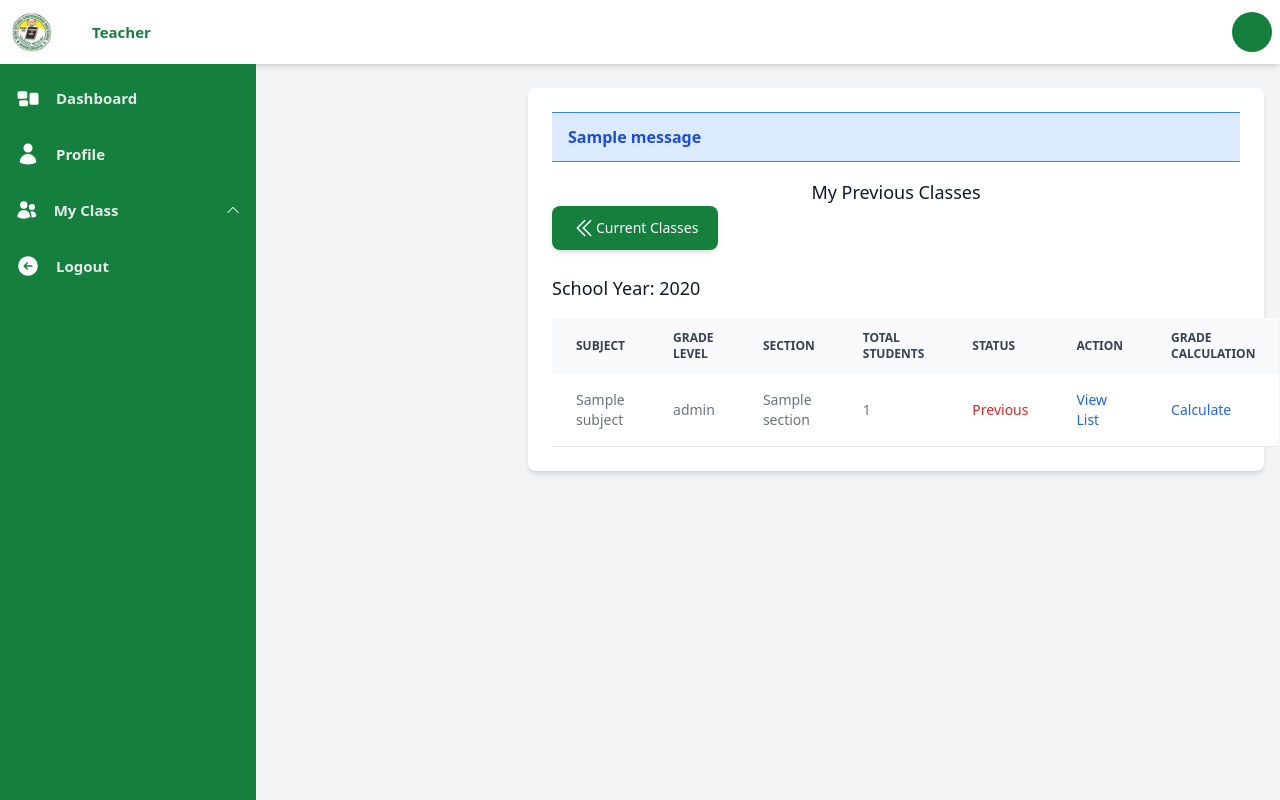
After one commit to Kotarooopo/Grades-Management-System-V5, a Django app: template core/templates/teacher-prevClassAdvisory.html in a window 1280 px wide. The commit adds this page. Run offline with Django 3.2, Linux system fonts and the light colour scheme; the template is opened without the code that fills it: most values are stand-ins (such as "Sample title", 1, 10 or a date in 2020); one stand-in notice (Sample message) is shown; style sheets or scripts are compiled from the project's sources; some libraries are stand-ins or nearby versions.

Commit message:
Previous Classes for teacher

```diff
--- /dev/null
+++ b/core/templates/teacher-prevClassAdvisory.html
@@ -0,0 +1,138 @@
+{% extends 'teacher-base.html' %}
+
+{% block content %}
+
+{% load static %}
+
+<div class="bg-white rounded-lg shadow-md p-6">
+    {% if messages %}
+    <div class="messages mb-4">
+        {% for message in messages %}
+        <div class="{% if message.tags %}{{ message.tags }}{% endif %} bg-blue-100 border-t border-b border-blue-500 text-blue-700 px-4 py-3" role="alert">
+            <p class="font-bold">{{ message }}</p>
+        </div>
+        {% endfor %}
+    </div>
+    {% endif %}
+
+    <div class="card">
+        <div class="card-header">
+            <div class="card-header text-center">
+                <h3 class="text-lg font-medium text-gray-900">
+                    My Previous Classes
+                </h3>
+            </div>
+        </div>
+        <div class="flex flex-col items-start space-y-2 mb-4">
+            <a href="{% url 'teacher-myClassAdvisory' %}" class="shadow-md flex items-center focus:outline-none text-white bg-green-700 hover:bg-green-800 focus:ring-4 focus:ring-green-300 font-medium rounded-lg text-sm px-5 py-2.5 dark:bg-green-600 dark:hover:bg-green-700 dark:focus:ring-green-800">
+                <svg xmlns="http://www.w3.org/2000/svg" viewBox="0 0 24 24" fill="currentColor" class="size-6">
+                    <path fill-rule="evenodd" d="M10.72 11.47a.75.75 0 0 0 0 1.06l7.5 7.5a.75.75 0 1 0 1.06-1.06L12.31 12l6.97-6.97a.75.75 0 0 0-1.06-1.06l-7.5 7.5Z" clip-rule="evenodd" />
+                    <path fill-rule="evenodd" d="M4.72 11.47a.75.75 0 0 0 0 1.06l7.5 7.5a.75.75 0 1 0 1.06-1.06L6.31 12l6.97-6.97a.75.75 0 0 0-1.06-1.06l-7.5 7.5Z" clip-rule="evenodd" />
+                </svg>
+                Current Classes
+            </a>
+        </div>
+        <div class="card-body">
+            {% for school_year, classes in classes_by_year.items %}
+                <h4 class="text-lg font-medium text-gray-900 mt-6 mb-4">School Year: {{ school_year }}</h4>
+                <table class="w-full text-sm text-left rtl:text-right text-gray-500 dark:text-gray-400">
+                    <thead class="text-xs text-gray-700 uppercase bg-gray-50 dark:bg-gray-700 dark:text-gray-400">
+                        <tr>
+                            <th scope="col" class="px-6 py-3">Subject</th>
+                            <th scope="col" class="px-6 py-3">Grade Level</th>
+                            <th scope="col" class="px-6 py-3">Section</th>
+                            <th scope="col" class="px-6 py-3">Total Students</th>
+                            <th scope="col" class="px-6 py-3">Status</th>
+                            <th scope="col" class="px-6 py-3">Action</th>
+                            <th scope="col" class="px-6 py-3">Grade Calculation</th>
+                        </tr>
+                    </thead>
+                    <tbody>
+                        {% for class in classes %}
+                            <tr class="bg-white border-b dark:bg-gray-800 dark:border-gray-700">
+                                <td class="px-6 py-4">{{ class.subject.name }}</td>
+                                <td class="px-6 py-4">{{ class.grade_level }}</td>
+                                <td class="px-6 py-4">{{ class.section }}</td>
+                                <td class="px-6 py-4">{{ class.student_count }}</td>
+                                <td class="px-6 py-4">
+                                    <span class="text-red-600 font-medium">Previous</span>
+                                </td>
+                                <td class="px-6 py-4">
+                                    <div class="flex flex-col space-y-2">
+                                        <a href="{% url 'teacher-prevClassAdvisory' %}?class={{ class.id }}" class="font-medium text-blue-600 dark:text-blue-500 hover:underline view-btn">View List</a>
+                                    </div>
+                                </td>
+                                <td class="px-6 py-4">
+                                    <div class="flex flex-col space-y-2">
+                                        <a href="#" class="font-medium text-blue-600 dark:text-blue-500 hover:underline view-btn"
+                                            data-modal-toggle="gradingPeriodModal"
+                                            data-id="{{ class.id }}">Calculate
+                                        </a>
+                                    </div>
+                                </td>
+                            </tr>
+                        {% endfor %}
+                    </tbody>
+                </table>
+            {% empty %}
+                <p class="text-center text-gray-500 mt-4">No previous classes found.</p>
+            {% endfor %}
+        </div>
+    </div>
+</div>
+
+<div id="gradingPeriodModal" tabindex="-1" aria-hidden="true" class="fixed inset-0 flex items-center justify-center bg-gray-900 bg-opacity-50 z-50 hidden">
+    <div class="bg-white rounded-lg shadow-lg p-4 w-2/4 max-w-md">
+
+        <h3 class="text-lg font-medium text-gray-900 mb-4">Select Grading Period that want to Calculate</h3>
+        <form id="gradingPeriodForm">
+            <div class="mb-4">
+                <label for="grading_period" class="block text-sm font-medium text-gray-700">Grading Period</label>
+                <select id="grading_period" name="grading_period" class="form-select bg-gray-50 border border-gray-300 text-gray-900 text-sm rounded-lg w-full">
+                    {% if grading_periods %}
+                        {% for period in grading_periods %}
+                            <option value="{{ period.id }}">{{ period }}</option>
+                        {% endfor %}
+                    {% else %}
+                        <option value="">No grading periods available</option>
+                    {% endif %}
+                </select>
+            </div>
+            <div class="flex justify-end space-x-4">
+                <button type="button" class="px-3 py-1.5 bg-gray-200 text-gray-800 rounded-lg hover:bg-gray-300" data-modal-hide="gradingPeriodModal">Cancel</button>
+                <button type="submit" class="px-3 py-1.5 bg-green-700 text-white rounded-lg hover:bg-green-800">Submit</button>
+            </div>
+        </form>
+    </div>
+</div>
+
+<script>
+    document.addEventListener('DOMContentLoaded', function() {
+        const modal = document.getElementById('gradingPeriodModal');
+        const gradingPeriodForm = document.getElementById('gradingPeriodForm');
+
+        document.querySelectorAll('[data-modal-toggle="gradingPeriodModal"]').forEach(button => {
+            button.addEventListener('click', function(event) {
+                event.preventDefault();
+                const classId = this.getAttribute('data-id');
+                gradingPeriodForm.setAttribute('data-class-id', classId);
+                modal.classList.remove('hidden');
+            });
+        });
+
+        document.querySelectorAll('[data-modal-hide]').forEach(button => {
+            button.addEventListener('click', function() {
+                modal.classList.add('hidden');
+            });
+        });
+
+        gradingPeriodForm.addEventListener('submit', function(event) {
+            event.preventDefault();
+            const gradingPeriodId = document.getElementById('grading_period').value;
+            const classId = this.getAttribute('data-class-id');
+            window.location.href = "{% url 'teacher-mygradeCalculate' %}?class=" + classId + "&grading_period=" + gradingPeriodId;
+        });
+    });
+</script>
+
+{% endblock %}
--- a/core/urls.py
+++ b/core/urls.py
@@ -25,6 +25,7 @@ urlpatterns = [
     path('teacher-dashboard/', views.teacher_dashboard, name='teacher-dashboard'),
     path('teacher-profile/', views.teacher_profile, name = 'teacher-profile'),
     path('teacher-myClassAdvisory/', views.teacher_myClassAdvisory, name = 'teacher-myClassAdvisory'),
+    path('teacher-prevClassAdvisory/', views.teacher_prevClassAdvisory, name = 'teacher-prevClassAdvisory'),
     path('teacher-myClassAdvisory/myClassRecord/', views.teacher_myClassRecord, name = 'teacher-myClassRecord'),
     path('teacher-myClassAdvisory/myGradeCalculation', views.teacher_gradeCalculate, name = 'teacher-mygradeCalculate'),
     path('remove-student/', views.remove_student, name='remove-student'),
```
Also changed, not shown: core/templates/teacher-ClassAdvisory.html (+37 -53 lines), core/views.py (+72 -30 lines).
